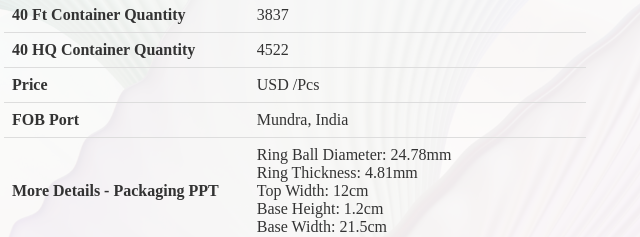
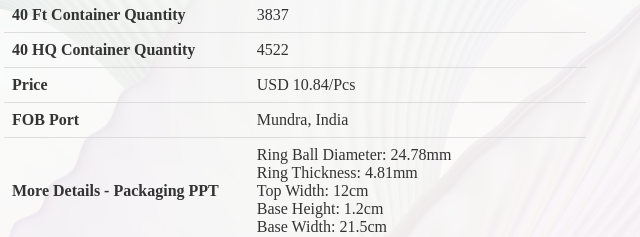
Before and after one commit to GBSLIT/GB26665, a plain HTML site: page index.html in a window 1280 px wide. Shown: the part 616-853 px from the top of the page, 198-838 px from the left. Drawn offline with Linux system fonts and the light colour scheme.

Commit message:
Update index.html

```diff
--- a/index.html
+++ b/index.html
@@ -189,7 +189,7 @@
                  </tr>
                 <tr>
                     <th>Price</th>
-                    <td price: > USD /Pcs</td>
+                    <td price: > USD 10.84/Pcs</td>
                 </tr>
                 <tr>
                     <th>FOB Port</th>
```
